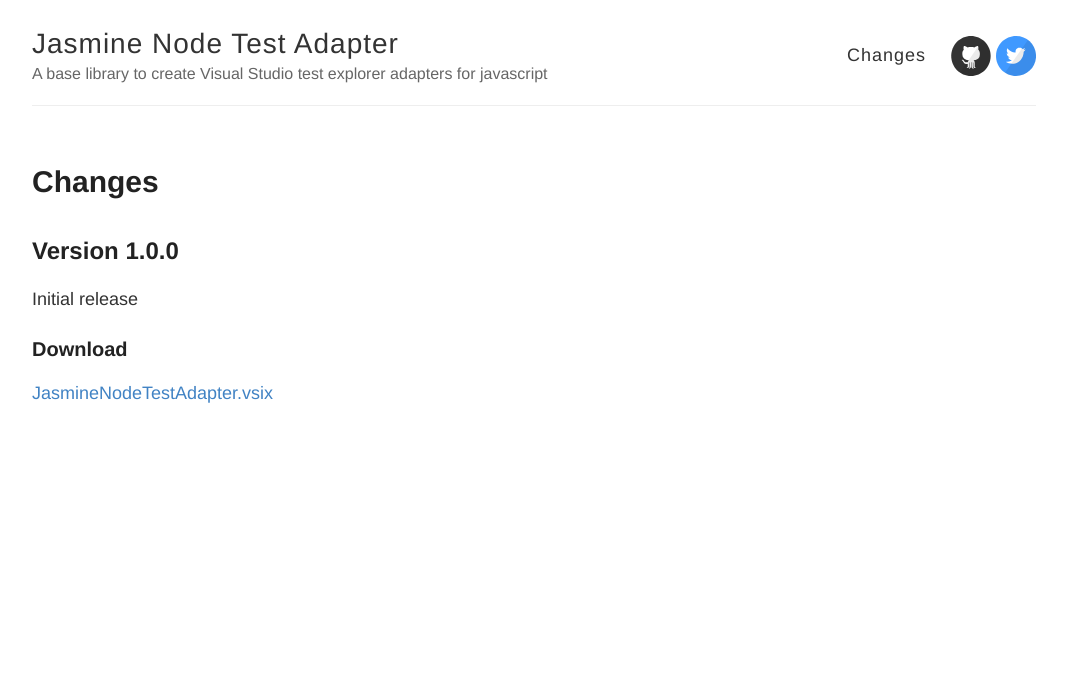
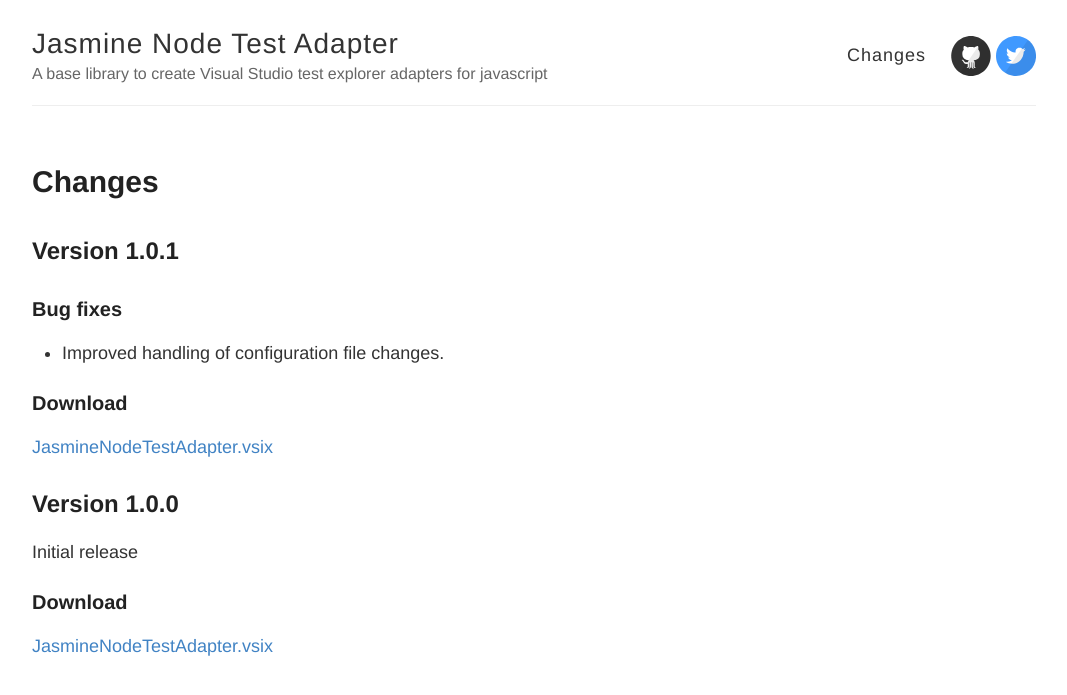
Before and after one commit to MortenHoustonLudvigsen/JasmineNodeTestAdapter, a Jekyll site: the page built from Changes.md, in a window 1280 px wide. Shown: the top 695 px of the page, without its empty margins (106-1173 px from the left). Built offline with Jekyll 4.4.1, drawn with Linux system fonts in a browser that asks for light colours; Markdown is read by kramdown in place of the engine named in the settings.

Commit message:
Update Changes.md

```diff
--- a/Changes.md
+++ b/Changes.md
@@ -3,6 +3,16 @@
 title: Changes
 permalink: /changes/
 ---
+
+## Version 1.0.1
+
+### Bug fixes
+
+* Improved handling of configuration file changes.
+
+### Download
+
+[JasmineNodeTestAdapter.vsix](https://github.com/MortenHoustonLudvigsen/JasmineNodeTestAdapter/releases/download/v1.0.1/JasmineNodeTestAdapter.vsix)
 
 ## Version 1.0.0
 
```
